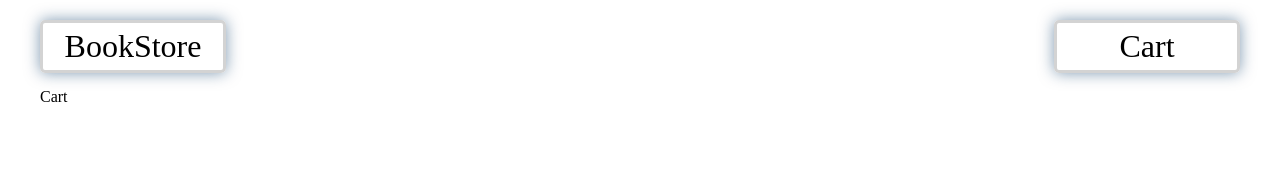
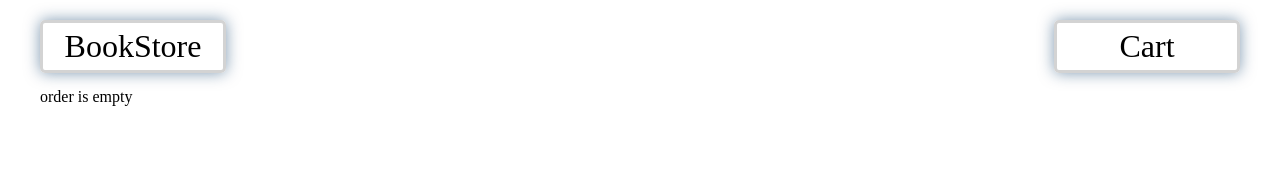
Before and after one commit to dmitryrec/redux_react---store, a React (Create React App) app: page /cart in a window 1280 px wide. Shown: the top 178 px of the page. Built offline with nearby package versions, Linux system fonts and the light colour scheme.

Commit message:
add cart page totals logic

```diff
--- a/src/components/pages/cart-page.js
+++ b/src/components/pages/cart-page.js
@@ -1,7 +1,19 @@
 import React from 'react';
+import { connect } from 'react-redux';
 
-const Cart = ()=> {
-    return <div>Cart</div>
+
+const Cart = ({total})=> {
+    if(total) {
+       return <div>total: {total} $</div>
+    }
+    return <div>order is empty</div>
 };
 
-export default Cart;
+const mapStateToProps = ({cartItems, orderTotal}) => {
+    return {
+        items: cartItems,
+        total: orderTotal
+    }
+};
+
+export default connect(mapStateToProps)(Cart);
--- a/src/reducers/index.js
+++ b/src/reducers/index.js
@@ -2,9 +2,7 @@ const initialState = {
     books: [],
     loading: true,
     error: null,
-    cartItems: [
-
-    ],
+    cartItems: [],
     orderTotal: null
 }
 
```
